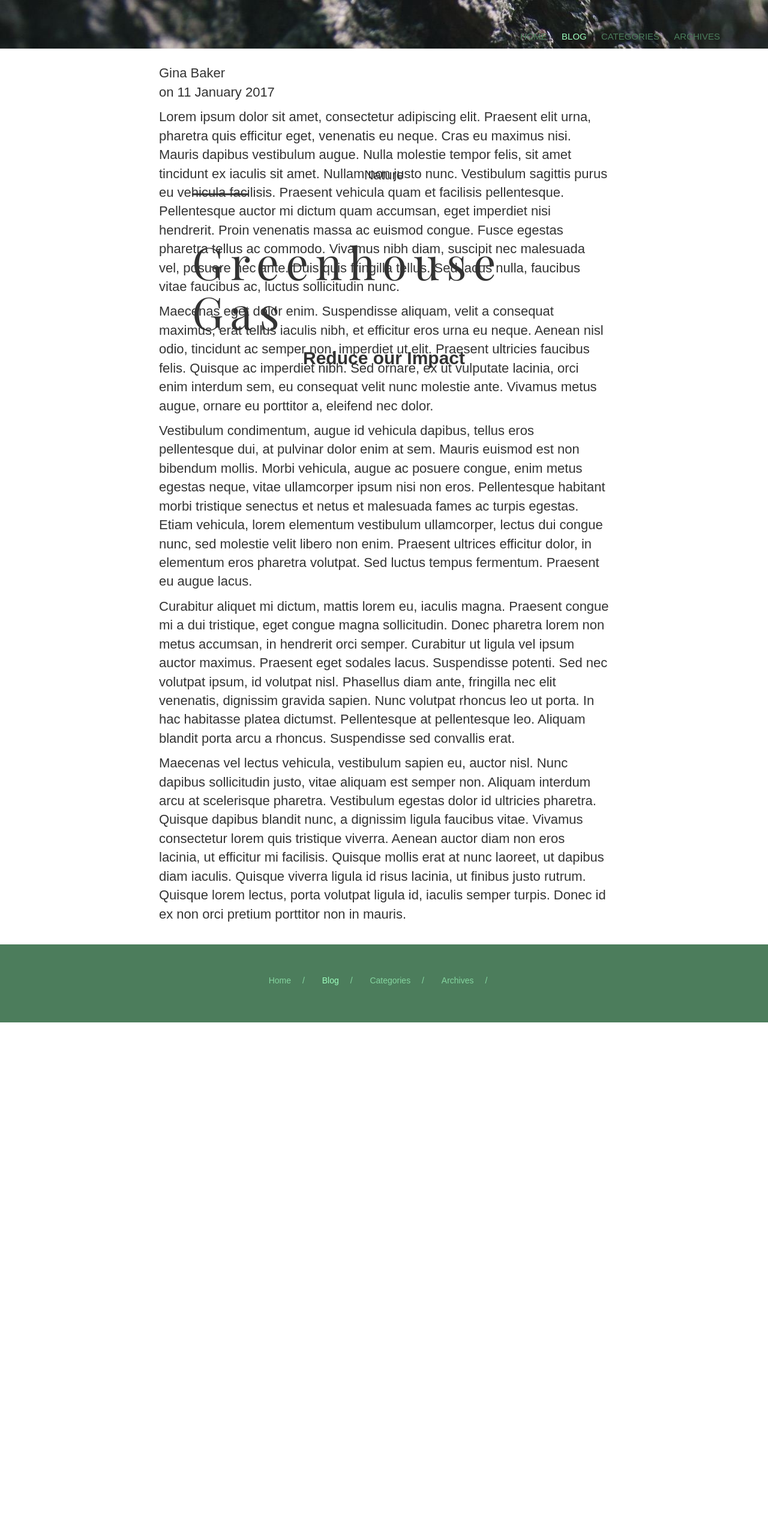
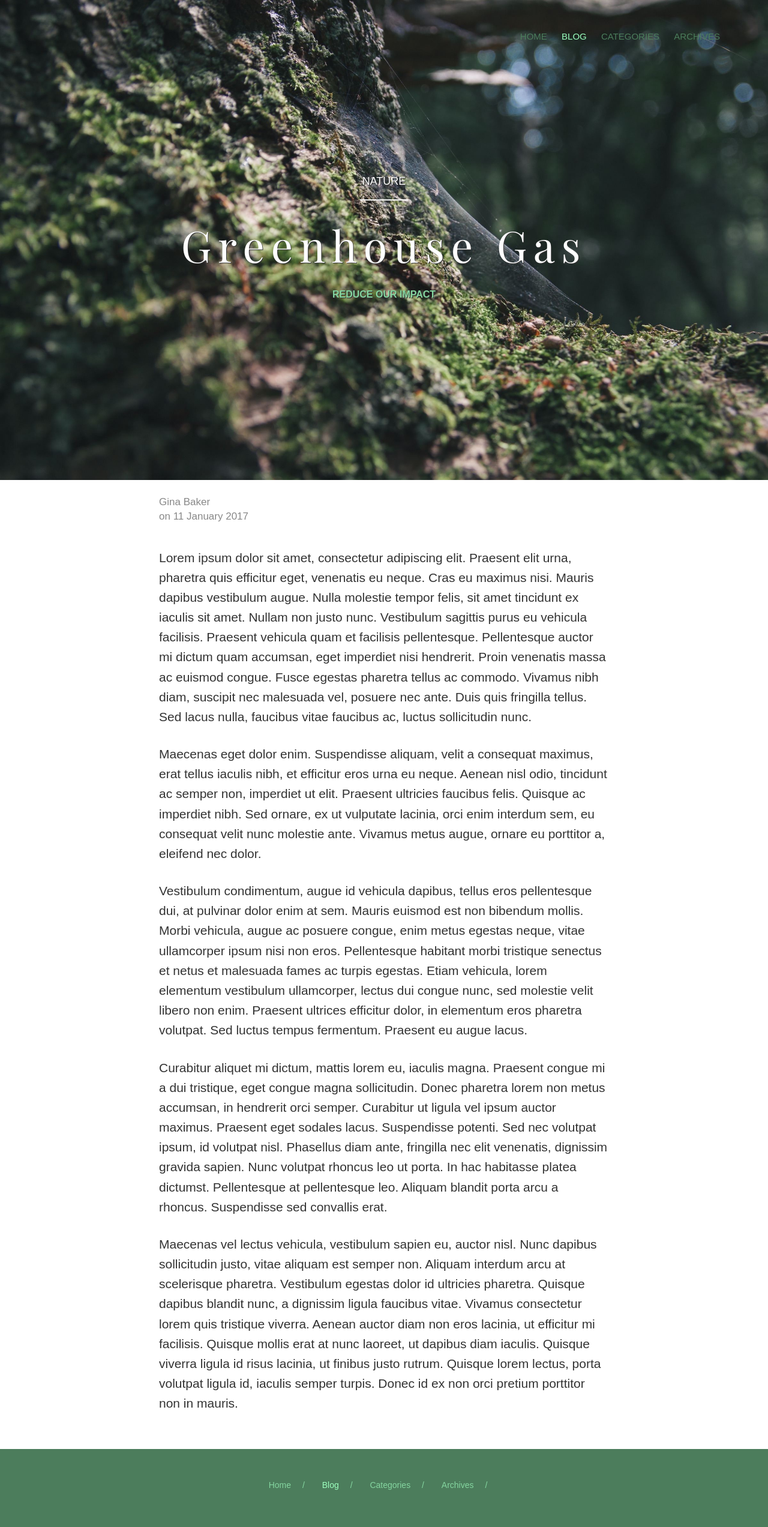
Before and after one commit to dillonchanis/ginablog, a Jekyll site: the page built from _posts/2017-01-11-greenhouse-gas.md, in a window 1280 px wide. Shown: the whole page at 60% size. Built offline with Jekyll 4.4.1, drawn with Linux system fonts in a browser that asks for light colours; before the commit the page ends 1704 px from its top, so only the background shows below that.

Commit message:
Adding CSS for posts and blog pages

```diff
--- a/css/main.css
+++ b/css/main.css
@@ -220,7 +220,8 @@ a:hover {
 }
 
 .blog-mast .category,
-.featured-article .category {
+.featured-article .category,
+.post-mast .category {
   font-family: 'Avenir', sans-serif;
   color: #fff;
   font-size: 18px;
@@ -230,7 +231,8 @@ a:hover {
 }
 
 .blog-mast .category.underline:after,
-.featured-article .category.underline:after {
+.featured-article .category.underline:after,
+.post-mast .category.underline:after {
   background: #fff;
   height: 2px;
   max-width: 80px;
@@ -238,7 +240,8 @@ a:hover {
 }
 
 .blog-mast h1,
-.featured-article h1 {
+.featured-article h1,
+.post-mast h1 {
   font-size: 72px;
   color: #fff;
   margin-top: 35px;
@@ -246,7 +249,8 @@ a:hover {
 }
 
 .blog-mast .subtitle,
-.featured-article .subtitle {
+.featured-article .subtitle,
+.post-mast .subtitle {
   font-family: 'Avenir', sans-serif;
   text-transform: uppercase;
   text-align: center;
@@ -269,6 +273,10 @@ a:hover {
   transform: translate(-50%, -50%);
 }
 
+.post-mast .vertical-center {
+  width: 100%;
+  text-align: center;
+}
 
 /** Blog Page::About **/
 
@@ -321,6 +329,10 @@ article .categories .label-default {
   padding-bottom: 25px;
 }
 
+.posts .article-row img {
+  margin-top: 35px;
+}
+
 
 /** Blog Page: Posts **/
 
@@ -333,8 +345,35 @@ article .categories .label-default {
   font-size: 17px;
 }
 
+
+/** Post Page **/
+
+.post-mast {
+  position: relative;
+  background-size: cover;
+  background-repeat: no-repeat;
+  background-position: center center;
+  background-attachment: fixed;
+  height: 800px;
+}
+
+.post-details > p {
+  font-size: 17px;
+  color: #888;
+}
+
+.post-content {
+  padding-bottom: 25px;
+}
+
+.post-content p {
+  line-height: 1.58;
+  margin-top: 29px;
+  font-size: 21px;
+}
+
+
 /** FOOTER **/
-
 
 footer {
   padding-top: 50px;
```
